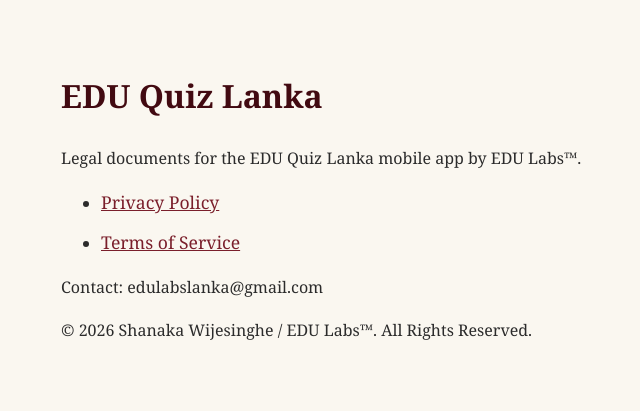
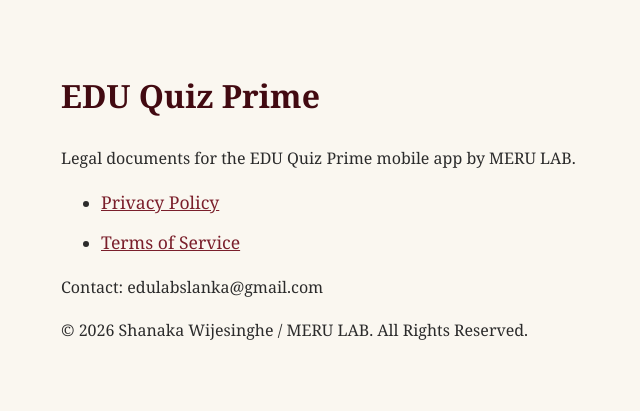
Before and after one commit to shanaka75016-bit/eduquizlk-legal, a plain HTML site: page index.html in a window 1280 px wide. Shown: the whole page, without its empty margins (199-839 px from the left). Drawn offline with Linux system fonts and the light colour scheme.

Commit message:
Update legal landing page for EDU Quiz Prime

```diff
--- a/index.html
+++ b/index.html
@@ -3,7 +3,9 @@
 <head>
 <meta charset="utf-8">
 <meta name="viewport" content="width=device-width, initial-scale=1">
-<title>EDU Quiz Lanka — Legal</title>
+<meta name="application-name" content="EDU Quiz Prime">
+<meta name="author" content="MERU LAB">
+<title>EDU Quiz Prime — Legal</title>
 <style>
   body{font-family:Georgia,'Times New Roman',serif;max-width:760px;margin:0 auto;padding:48px 20px;color:#2b2b2b;line-height:1.7;background:#faf7f0}
   h1{color:#420A11}
@@ -12,13 +14,13 @@
 </style>
 </head>
 <body>
-<h1>EDU Quiz Lanka</h1>
-<p>Legal documents for the EDU Quiz Lanka mobile app by EDU Labs™.</p>
+<h1>EDU Quiz Prime</h1>
+<p>Legal documents for the EDU Quiz Prime mobile app by MERU LAB.</p>
 <ul>
   <li><a href="privacy.html">Privacy Policy</a></li>
   <li><a href="terms.html">Terms of Service</a></li>
 </ul>
 <p>Contact: edulabslanka@gmail.com</p>
-<p>© 2026 Shanaka Wijesinghe / EDU Labs™. All Rights Reserved.</p>
+<p>© 2026 Shanaka Wijesinghe / MERU LAB. All Rights Reserved.</p>
 </body>
 </html>
```
